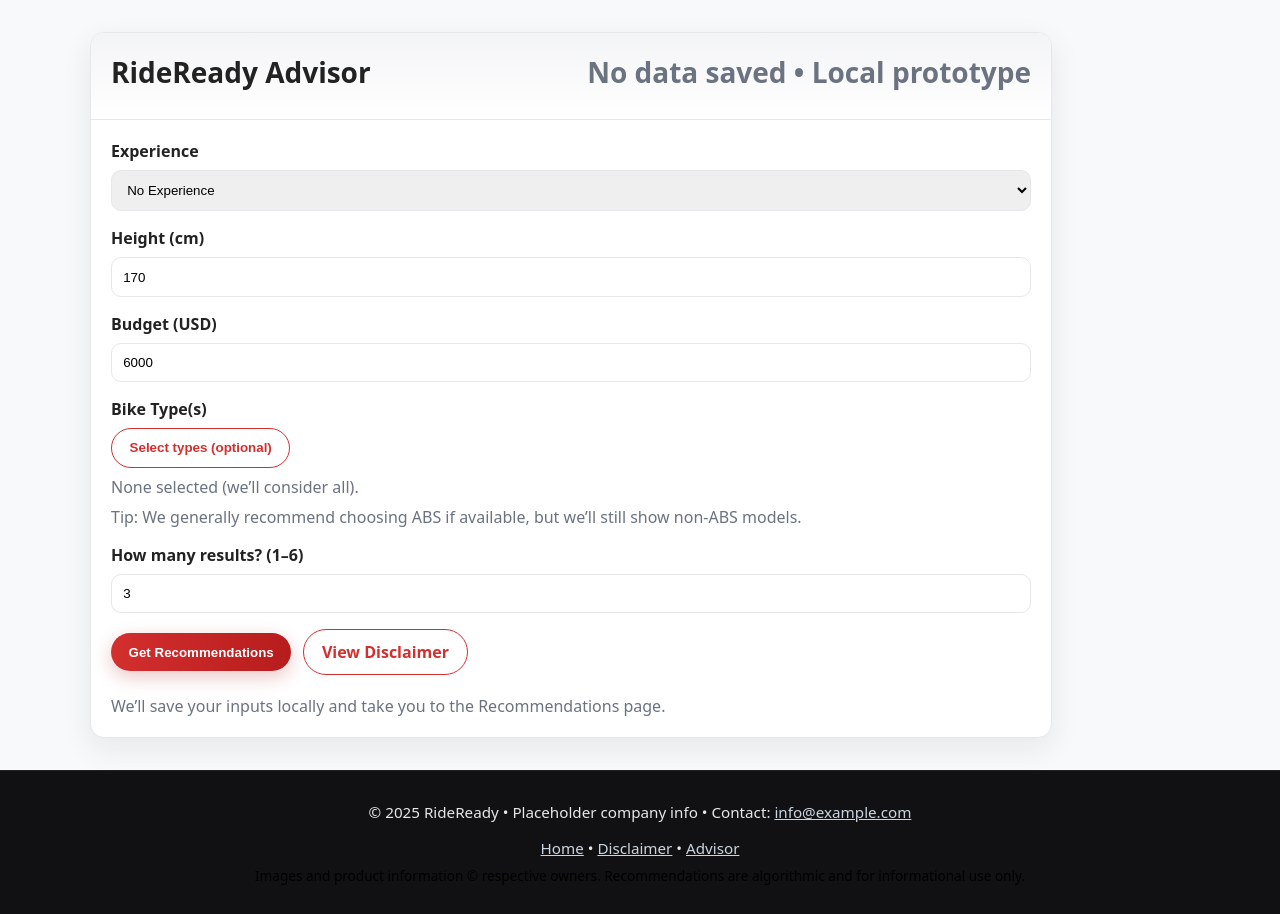
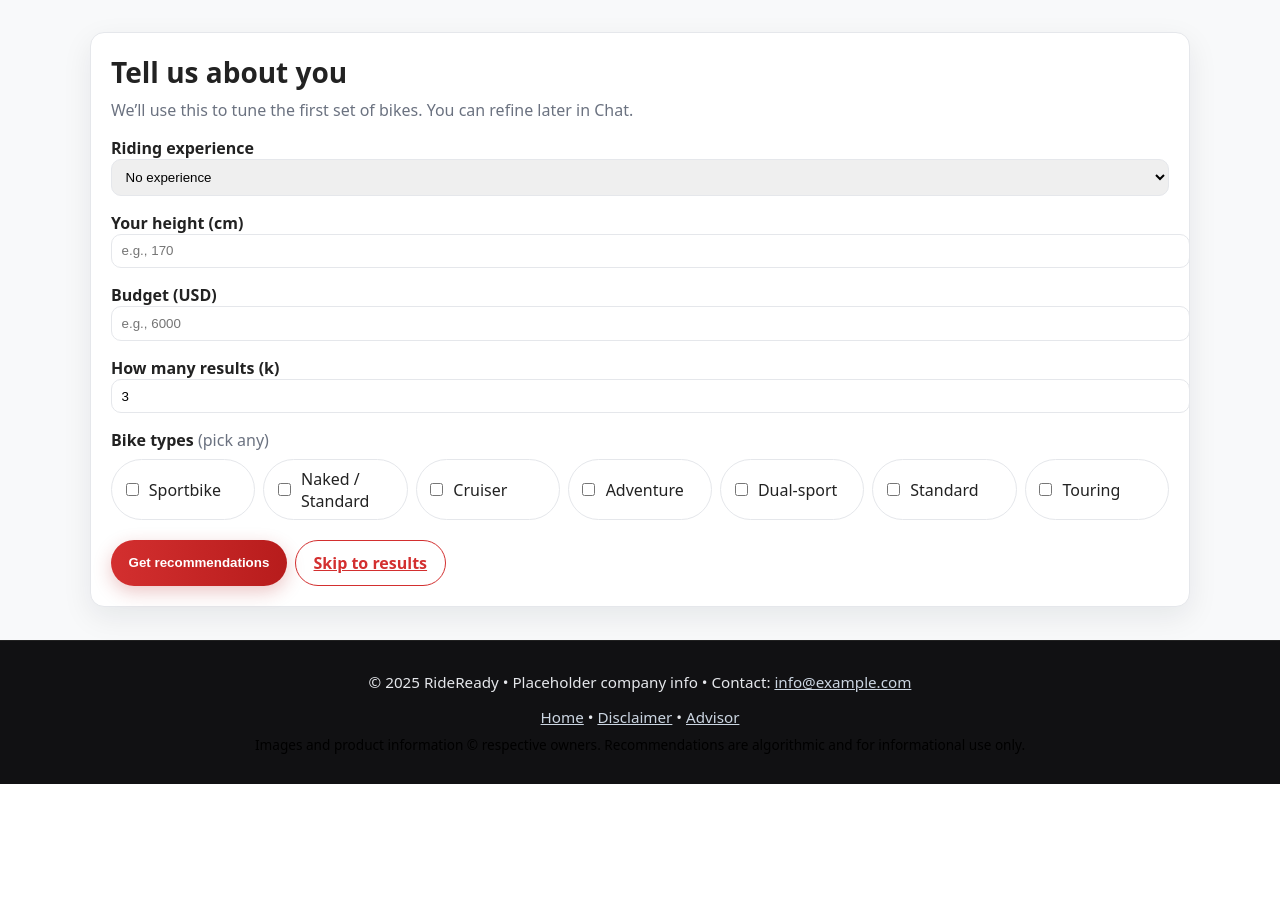
Before and after one commit to htran174/moto-advisor, a Flask app: page /advisor in a window 1280 px wide. Shown: the part 84-998 px from the top of the page. After the commit the page ends 868 px from the top, so only its background shows below. Run offline with Flask 3, Linux system fonts and the light colour scheme.

Commit message:
fix up advisor page

```diff
--- a/static/js/advisor.js
+++ b/static/js/advisor.js
@@ -1,85 +1,58 @@
 // static/js/advisor.js
-(function () {
-  const experience = document.getElementById('experience');
-  const height_cm = document.getElementById('height_cm');
-  const budget_usd = document.getElementById('budget_usd');
-  const kEl = document.getElementById('k');
-  const btnGet = document.getElementById('btnGet');
-
-  const typesToggle = document.getElementById('typesToggle');
-  const typesMenu = document.getElementById('typesMenu');
-  const typesClose = document.getElementById('typesClose');
-  const typesClear = document.getElementById('typesClear');
-  const typesSummary = document.getElementById('typesSummary');
-
-  function clamp(n, min, max) { return Math.max(min, Math.min(max, n || min)); }
-
-  function getSelectedTypes() {
-    const boxes = typesMenu.querySelectorAll('input[type="checkbox"]');
-    return Array.from(boxes).filter(b => b.checked).map(b => b.value);
-  }
-  function setSelectedTypes(arr) {
-    const set = new Set(arr || []);
-    const boxes = typesMenu.querySelectorAll('input[type="checkbox"]');
-    boxes.forEach(b => b.checked = set.has(b.value));
-  }
-  function updateTypesSummary() {
-    const t = getSelectedTypes();
-    typesSummary.textContent = t.length ? `Selected: ${t.join(', ')}` : 'None selected (we’ll consider all).';
+(() => {
+  // ---- Reset session when the server restarts ----
+  const bootKey = "rr_boot_id";
+  const currentBoot = window.RR_BOOT_ID;
+  const lastBoot = sessionStorage.getItem(bootKey);
+  if (lastBoot !== currentBoot) {
+    sessionStorage.clear();
+    sessionStorage.setItem(bootKey, currentBoot);
+    console.log("[RideReady] Session reset after app restart");
   }
 
-  typesToggle?.addEventListener('click', () => {
-    const open = typesMenu.style.display === 'block';
-    typesMenu.style.display = open ? 'none' : 'block';
-    typesToggle.setAttribute('aria-expanded', (!open).toString());
-  });
-  typesClose?.addEventListener('click', () => {
-    typesMenu.style.display = 'none';
-    typesToggle.setAttribute('aria-expanded', 'false');
-    updateTypesSummary();
-  });
-  typesClear?.addEventListener('click', () => {
-    setSelectedTypes([]);
-    updateTypesSummary();
-  });
-  document.addEventListener('click', (e) => {
-    if (!typesMenu.contains(e.target) && !typesToggle.contains(e.target)) {
-      typesMenu.style.display = 'none';
-      typesToggle.setAttribute('aria-expanded', 'false');
+  const form = document.getElementById("advisorForm") || document.querySelector("[data-advisor-form]");
+  if (!form) return;
+
+  // Helpers
+  const toNum = (v) => (v === "" || v === undefined || v === null ? undefined : Number(v));
+
+  function readTypes() {
+    const boxes = form.querySelectorAll('input[name="bike_types"]:checked');
+    return Array.from(boxes).map(b => b.value);
+  }
+
+  function readProfileFromForm() {
+    const experience = form.querySelector('#experience')?.value || "no_experience";
+    const height_cm = toNum(form.querySelector('#height_cm')?.value);
+    const budget_usd = toNum(form.querySelector('#budget_usd')?.value);
+    const k = toNum(form.querySelector('#k')?.value) ?? 3;
+    const bike_types = readTypes();
+
+    const profile = { experience, k };
+    if (height_cm !== undefined) profile.height_cm = height_cm;
+    if (budget_usd !== undefined) profile.budget_usd = budget_usd;
+    if (bike_types.length) profile.bike_types = bike_types;
+    return profile;
+  }
+
+  function persistProfile(profile) {
+    sessionStorage.setItem("rr.profile", JSON.stringify(profile));
+  }
+
+  // Make the chip labels toggle their inner checkbox
+  form.addEventListener("click", (e) => {
+    const chip = e.target.closest(".chip");
+    if (chip) {
+      const cb = chip.querySelector('input[name="bike_types"]');
+      if (cb && e.target !== cb) cb.checked = !cb.checked;
     }
   });
 
-  btnGet?.addEventListener('click', () => {
-    const profile = {
-      experience: experience.value,
-      height_cm: clamp(parseInt(height_cm.value || '170', 10), 140, 210),
-      budget_usd: clamp(parseInt(budget_usd.value || '6000', 10), 1000, 20000),
-      bike_types: getSelectedTypes(),
-      riding_style: [],
-      k: clamp(parseInt(kEl.value || '3', 10), 1, 6)
-    };
-    sessionStorage.setItem('rr.profile', JSON.stringify(profile));
-    if (!sessionStorage.getItem('rr.history')) {
-      sessionStorage.setItem('rr.history', JSON.stringify([]));
-    }
-    sessionStorage.removeItem('rr.absWarned');
-    sessionStorage.removeItem('rr.msrpWarned');
+  // Submit -> save profile -> go to results
+  form.addEventListener("submit", (e) => {
+    e.preventDefault();
+    const profile = readProfileFromForm();
+    persistProfile(profile);
     window.location.href = "/recommendations";
   });
-
-  (function init() {
-    try {
-      const prev = JSON.parse(sessionStorage.getItem('rr.profile') || '');
-      if (prev) {
-        experience.value = prev.experience || 'no_experience';
-        height_cm.value = prev.height_cm || 170;
-        budget_usd.value = prev.budget_usd || 6000;
-        kEl.value = prev.k || 3;
-        setSelectedTypes(prev.bike_types || []);
-        updateTypesSummary();
-        return;
-      }
-    } catch { /* noop */ }
-    updateTypesSummary();
-  })();
 })();
--- a/templates/advisor.html
+++ b/templates/advisor.html
@@ -1,78 +1,73 @@
 {% extends "base.html" %}
 {% block content %}
-<section class="card" style="width:100%; max-width: 960px; overflow: hidden;">
-  <!-- Header -->
-  <div class="section-pad" style="background: linear-gradient(180deg, #F3F4F6, #FFFFFF); border-bottom:1px solid var(--border);">
-    <h2 class="title" style="display:flex; align-items:center; gap:.75rem; flex-wrap:wrap;">
-      <span>RideReady Advisor</span>
-      <span class="subtitle" style="margin-left:auto;">No data saved • Local prototype</span>
-    </h2>
-  </div>
+<div class="card section-pad">
+  <h2 class="title">Tell us about you</h2>
+  <p class="subtitle">We’ll use this to tune the first set of bikes. You can refine later in Chat.</p>
 
-  <!-- Inputs -->
-  <div class="section-pad" style="display:grid; gap:1rem;">
-    <form id="inputsForm" style="display:grid; gap:1rem;">
+  <form id="advisorForm" data-advisor-form novalidate>
+    <div class="grid" style="margin-top:1rem;gap:1rem;">
       <!-- Experience -->
-      <div style="display:grid; gap:.5rem;">
-        <label for="experience" style="font-weight:600;">Experience</label>
-        <select id="experience" name="experience" style="padding:.7rem; border:1px solid var(--border); border-radius:10px;">
-          <option value="no_experience" selected>No Experience</option>
-          <option value="little_experience">Little Experience (dirt/ATV)</option>
+      <div>
+        <label for="experience"><strong>Riding experience</strong></label><br/>
+        <select id="experience" name="experience" class="input" required>
+          <option value="no_experience">No experience</option>
+          <option value="little_experience">A little experience</option>
         </select>
       </div>
 
       <!-- Height -->
-      <div style="display:grid; gap:.5rem;">
-        <label for="height_cm" style="font-weight:600;">Height (cm)</label>
-        <input id="height_cm" name="height_cm" type="number" min="140" max="210" value="170"
-               style="padding:.7rem; border:1px solid var(--border); border-radius:10px;">
+      <div>
+        <label for="height_cm"><strong>Your height (cm)</strong></label><br/>
+        <input id="height_cm" name="height_cm" type="number" min="130" max="210" step="1" class="input" placeholder="e.g., 170">
       </div>
 
       <!-- Budget -->
-      <div style="display:grid; gap:.5rem;">
-        <label for="budget_usd" style="font-weight:600;">Budget (USD)</label>
-        <input id="budget_usd" name="budget_usd" type="number" min="1000" max="20000" step="100" value="6000"
-               style="padding:.7rem; border:1px solid var(--border); border-radius:10px;">
+      <div>
+        <label for="budget_usd"><strong>Budget (USD)</strong></label><br/>
+        <input id="budget_usd" name="budget_usd" type="number" min="1000" max="20000" step="100" class="input" placeholder="e.g., 6000">
       </div>
 
-      <!-- Bike Types (multi-select checkbox dropdown) -->
-      <div style="display:grid; gap:.5rem; position:relative;">
-        <label style="font-weight:600;">Bike Type(s)</label>
-        <button id="typesToggle" type="button" class="btn btn-outline" aria-expanded="false"
-                style="justify-self:start;">Select types (optional)</button>
-        <div id="typesMenu" class="card" style="display:none; position:absolute; top:100%; left:0; z-index:20; border:1px solid var(--border); padding:.5rem; margin-top:.25rem; min-width:260px;">
-          <label style="display:flex; gap:.5rem; align-items:center; padding:.25rem .5rem;"><input type="checkbox" value="cruiser"> Cruiser</label>
-          <label style="display:flex; gap:.5rem; align-items:center; padding:.25rem .5rem;"><input type="checkbox" value="standard"> Standard</label>
-          <label style="display:flex; gap:.5rem; align-items:center; padding:.25rem .5rem;"><input type="checkbox" value="sportbike"> Sportbike</label>
-          <label style="display:flex; gap:.5rem; align-items:center; padding:.25rem .5rem;"><input type="checkbox" value="naked"> Naked</label>
-          <label style="display:flex; gap:.5rem; align-items:center; padding:.25rem .5rem;"><input type="checkbox" value="adventure"> Adventure</label>
-          <label style="display:flex; gap:.5rem; align-items:center; padding:.25rem .5rem;"><input type="checkbox" value="touring"> Touring</label>
-          <label style="display:flex; gap:.5rem; align-items:center; padding:.25rem .5rem;"><input type="checkbox" value="dual_sport"> Dual-sport</label>
-          <div style="display:flex; gap:.5rem; padding:.5rem .25rem;">
-            <button type="button" id="typesClear" class="btn btn-outline">Clear</button>
-            <button type="button" id="typesClose" class="btn btn-primary">Done</button>
-          </div>
-        </div>
-        <div id="typesSummary" class="subtitle">None selected (we’ll consider all).</div>
-        <p class="subtitle" style="margin:0;">Tip: We generally recommend choosing ABS if available, but we’ll still show non-ABS models.</p>
+      <!-- k -->
+      <div>
+        <label for="k"><strong>How many results (k)</strong></label><br/>
+        <input id="k" name="k" type="number" min="1" max="6" step="1" class="input" value="3">
       </div>
+    </div>
 
-      <!-- K -->
-      <div style="display:grid; gap:.5rem;">
-        <label for="k" style="font-weight:600;">How many results? (1–6)</label>
-        <input id="k" name="k" type="number" min="1" max="6" value="3"
-               style="padding:.7rem; border:1px solid var(--border); border-radius:10px;">
+    <!-- Bike types -->
+    <div style="margin-top:1rem;">
+      <div><strong>Bike types</strong> <span class="subtitle">(pick any)</span></div>
+      <div class="grid" style="grid-template-columns:repeat(auto-fit,minmax(140px,1fr));gap:.5rem;margin-top:.5rem;">
+        {% set types = [
+          ["sportbike","Sportbike"],
+          ["naked","Naked / Standard"],
+          ["cruiser","Cruiser"],
+          ["adventure","Adventure"],
+          ["dual_sport","Dual-sport"],
+          ["standard","Standard"],
+          ["touring","Touring"]
+        ] %}
+        {% for val, label in types %}
+        <label class="chip">
+          <input type="checkbox" name="bike_types" value="{{ val }}" />
+          <span>{{ label }}</span>
+        </label>
+        {% endfor %}
       </div>
+    </div>
 
-      <div style="display:flex; gap:.75rem; align-items:center; flex-wrap:wrap;">
-        <button id="btnGet" class="btn btn-primary" type="button">Get Recommendations</button>
-        <a href="{{ url_for('disclaimer') }}" class="btn btn-outline" style="text-decoration:none;">View Disclaimer</a>
-      </div>
-      <p class="subtitle" style="margin: .25rem 0 0;">We’ll save your inputs locally and take you to the Recommendations page.</p>
-    </form>
-  </div>
-</section>
+    <div style="margin-top:1.25rem;display:flex;gap:.5rem;">
+      <button id="getRecsBtn" type="submit" class="btn btn-primary">Get recommendations</button>
+      <a href="{{ url_for('recommendations') }}" class="btn btn-outline">Skip to results</a>
+    </div>
+  </form>
+</div>
+
+<style>
+  .input{padding:.55rem .6rem;border:1px solid var(--border);border-radius:10px;width:100%;}
+  .chip{display:inline-flex;align-items:center;gap:.45rem;border:1px solid var(--border);padding:.45rem .6rem;border-radius:999px;cursor:pointer;background:#fff;}
+  .chip input{accent-color:var(--primary);}
+</style>
 
 <script src="{{ url_for('static', filename='js/advisor.js') }}" defer></script>
-
 {% endblock %}
```
